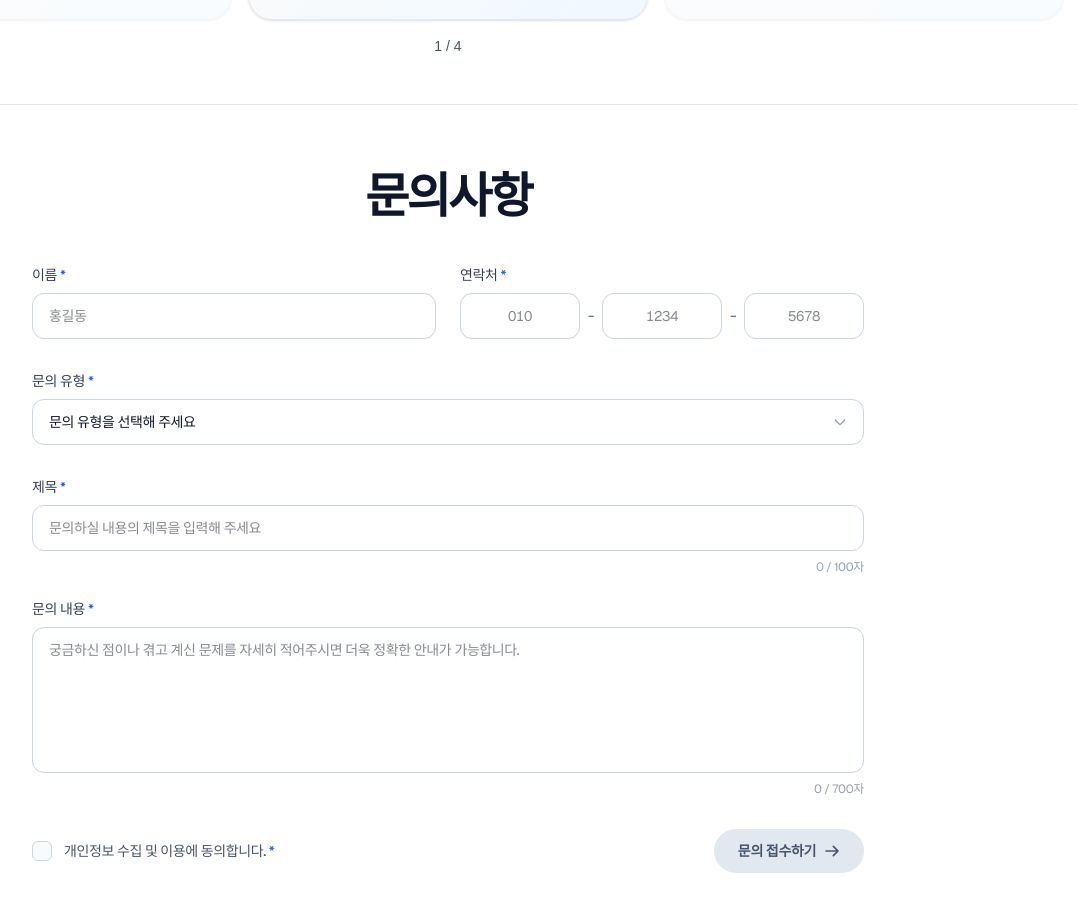
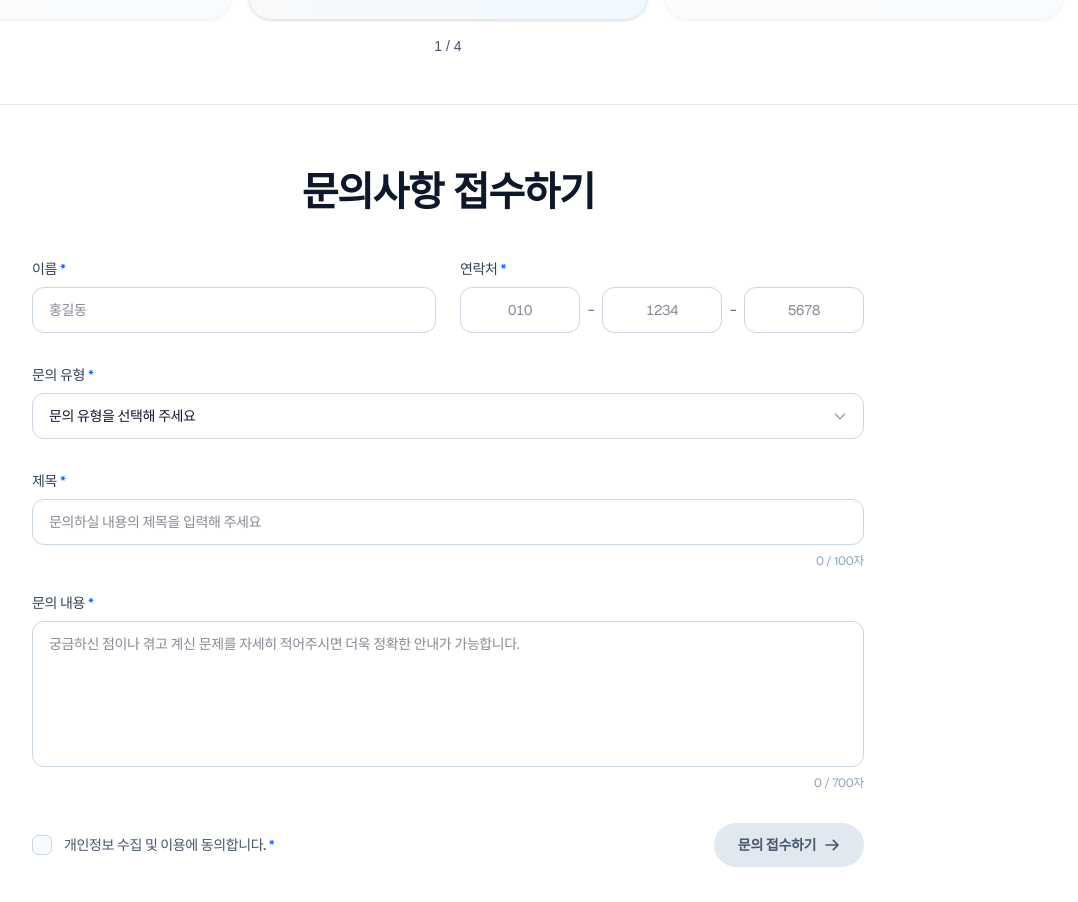
Before and after one commit to jeongjiyun777-ui/j-academy, a Next.js app in the folder frontend/: page / in a window 1280 px wide. Shown: the part 2481-3383 px from the top of the page, without its empty margins (192-1270 px from the left). Built offline with nearby package versions, Linux system fonts and the light colour scheme.

Commit message:
문의 제목을 변경하고 수강평과 글꼴 및 자간 통일

```diff
--- a/frontend/app/(components)/home/HomeSections.tsx
+++ b/frontend/app/(components)/home/HomeSections.tsx
@@ -2,7 +2,9 @@ import { Nanum_Myeongjo } from "next/font/google";
 import Image from "next/image";
 import ReviewCarousel from "./ReviewCarousel";
 
-const reviewTitleFont = Nanum_Myeongjo({ weight: "700", display: "swap", preload: false, fallback: ["Batang", "serif"] });
+const homeTitleFont = Nanum_Myeongjo({ weight: "700", display: "swap", preload: false, fallback: ["Batang", "serif"] });
+
+export const homeTitleClassName = `${homeTitleFont.className} text-[clamp(1.75rem,4vw,2.5rem)] leading-tight tracking-[-0.035em] text-slate-900`;
 
 const starPath = "m8 0 2.4 5.2 5.6.7-4.1 3.8 1.1 5.6-5-2.8-5 2.8 1.1-5.6L0 5.9l5.6-.7Z";
 
@@ -41,7 +43,7 @@ export default function HomeSections() {
             <path transform="translate(73 4)" d={starPath} />
             <path transform="translate(96 4)" d={starPath} />
           </svg>
-          <h1 id="reviews-heading" className={`${reviewTitleFont.className} text-[clamp(1.75rem,4vw,2.5rem)] leading-tight tracking-[-0.035em] text-slate-900`}>
+          <h1 id="reviews-heading" className={homeTitleClassName}>
             베스트 수강평
           </h1>
         </div>
--- a/frontend/app/page.tsx
+++ b/frontend/app/page.tsx
@@ -1,5 +1,5 @@
 import Link from "next/link";
-import HomeSections from "./(components)/home/HomeSections";
+import HomeSections, { homeTitleClassName } from "./(components)/home/HomeSections";
 import InquiryForm from "./(components)/inquiries/InquiryForm";
 
 export default function Home() {
@@ -9,9 +9,9 @@ export default function Home() {
 
       <h1
         id="inquiries"
-        className="scroll-mt-64 px-5 pt-12 text-center font-sans text-[clamp(2rem,4vw,3rem)] font-semibold leading-[1.15] tracking-[-0.055em] text-slate-900 sm:pt-16 md:scroll-mt-44 lg:scroll-mt-36"
+        className={`${homeTitleClassName} scroll-mt-64 px-5 pt-12 text-center sm:pt-16 md:scroll-mt-44 lg:scroll-mt-36`}
       >
-        문의사항
+        문의사항 접수하기
       </h1>
       <InquiryForm className="mx-auto max-w-4xl px-5 pb-12 pt-8 sm:px-8 sm:pb-16 sm:pt-10" />
 
```
